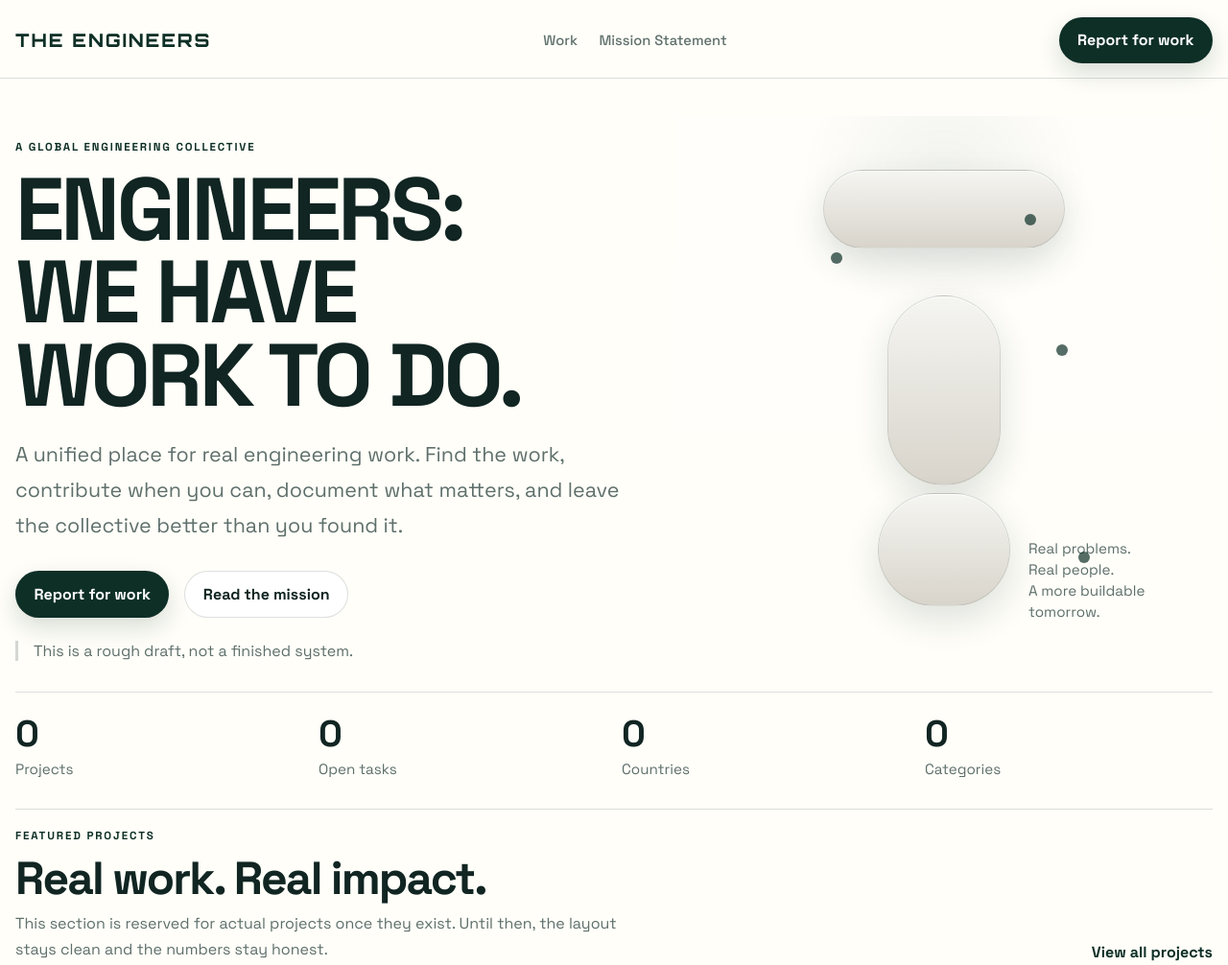
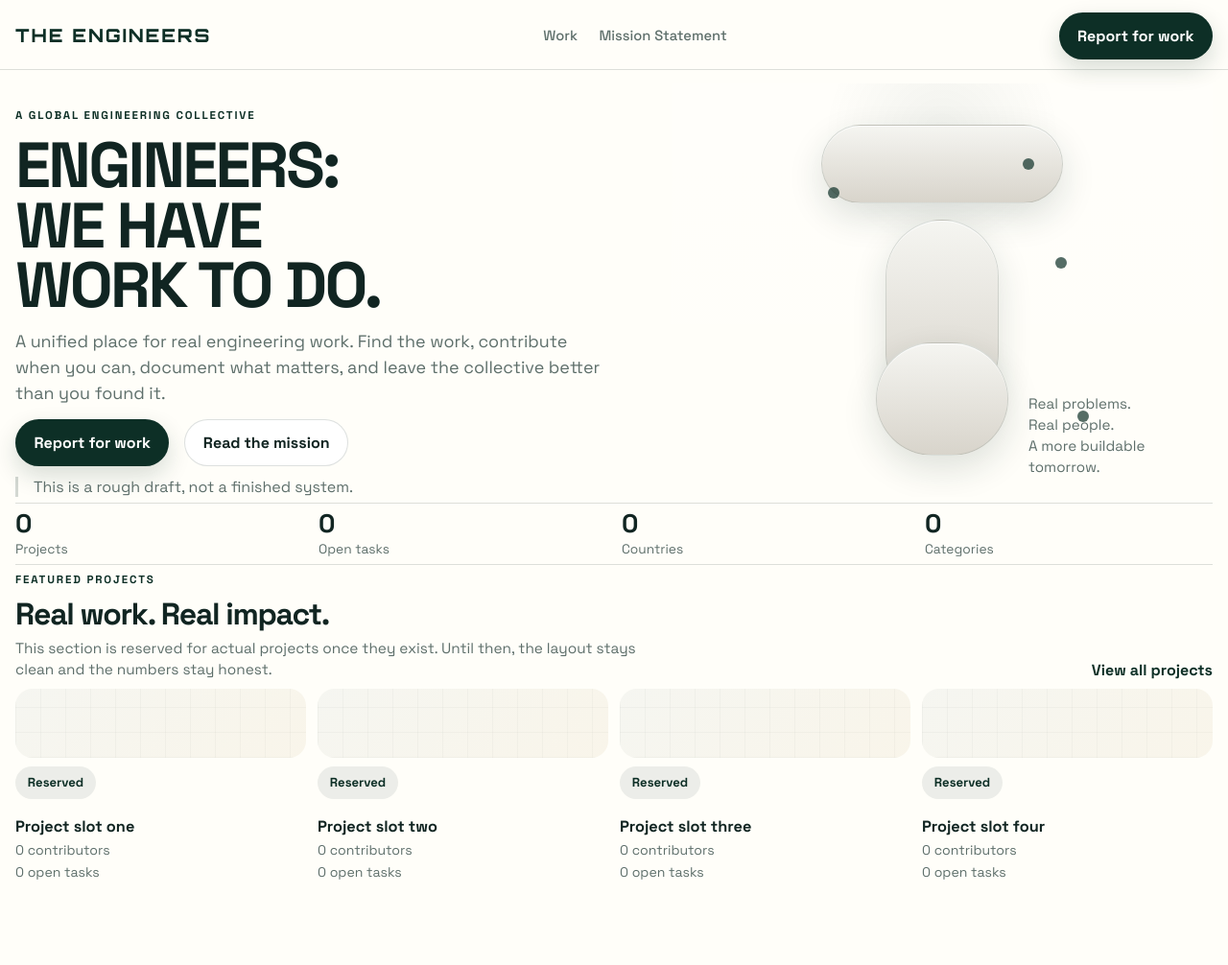
Before and after one commit to taylorolsen-vogt/Guild, a plain HTML site: page index.html in a window 1280 px wide. Shown: the top 1006 px of the page at 96% size. After the commit the page ends 919 px from the top, so only its background shows below. Drawn offline with Linux system fonts and the light colour scheme.

Commit message:
Make landing page fit one screen

```diff
--- a/index.html
+++ b/index.html
@@ -10,7 +10,7 @@
   <link href="https://fonts.googleapis.com/css2?family=Orbitron:wght@600;700;800&family=Space+Grotesk:wght@400;500;700&display=swap" rel="stylesheet" />
   <link rel="stylesheet" href="styles.css" />
 </head>
-<body>
+<body class="home-page">
   <div class="page-shell">
     <header class="topbar">
       <a class="brand" href="index.html">The Engineers</a>
--- a/styles.css
+++ b/styles.css
@@ -25,6 +25,109 @@ body {
   font-family: "Space Grotesk", "Avenir Next", "Segoe UI", "Helvetica Neue", Arial, sans-serif;
   color: var(--text);
   background: var(--bg);
+}
+
+.home-page {
+  overflow: hidden;
+}
+
+.home-page .page-shell {
+  min-height: 100dvh;
+  padding-bottom: 0;
+  display: grid;
+  grid-template-rows: auto minmax(0, 1fr) auto auto;
+  gap: 0.4rem;
+}
+
+.home-page .topbar {
+  padding: 0.82rem 0 0.68rem;
+}
+
+.home-page .home-layout {
+  padding-top: 0.5rem;
+  gap: 1.4rem;
+}
+
+.home-page .hero-copy h1 {
+  font-size: clamp(2.45rem, 5.2vw, 4.65rem);
+}
+
+.home-page .lede {
+  margin-top: 0.9rem;
+  font-size: clamp(1rem, 1.45vw, 1.12rem);
+  line-height: 1.5;
+}
+
+.home-page .hero-actions {
+  margin-top: 0.85rem;
+}
+
+.home-page .small-note {
+  margin-top: 0.7rem;
+}
+
+.home-page .hero-visual {
+  min-height: clamp(220px, 34vh, 360px);
+}
+
+.home-page .hero-annotation {
+  bottom: 1.25rem;
+}
+
+.home-page .home-metrics,
+.home-page .featured-work {
+  margin-top: 0;
+}
+
+.home-page .home-metrics {
+  padding-top: 0.5rem;
+}
+
+.home-page .home-metrics strong {
+  font-size: clamp(1.5rem, 2.1vw, 2rem);
+}
+
+.home-page .home-metrics span {
+  margin-top: 0.2rem;
+  font-size: 0.86rem;
+}
+
+.home-page .featured-work {
+  padding-top: 0.5rem;
+}
+
+.home-page .featured-work-head h2 {
+  font-size: clamp(1.5rem, 2.5vw, 2rem);
+}
+
+.home-page .featured-copy {
+  margin-top: 0.5rem;
+  line-height: 1.45;
+  font-size: 0.96rem;
+}
+
+.home-page .featured-rail {
+  margin-top: 0.55rem;
+  gap: 0.75rem;
+}
+
+.home-page .featured-slot-media {
+  min-height: 72px;
+}
+
+.home-page .featured-slot .project-tag {
+  margin-top: 0.55rem;
+}
+
+.home-page .featured-slot h3 {
+  margin-top: 0.45rem;
+  font-size: 1.02rem;
+}
+
+.home-page .featured-slot p:not(.project-tag) {
+  margin-top: 0.3rem;
+  line-height: 1.35;
+  font-size: 0.88rem;
 }
 
 a {
@@ -726,6 +829,16 @@ a {
 }
 
 @media (max-width: 920px) {
+  .home-page {
+    overflow-y: auto;
+  }
+
+  .home-page .page-shell {
+    min-height: auto;
+    display: block;
+    padding-bottom: 1.2rem;
+  }
+
   .home-layout,
   .info-grid {
     grid-template-columns: 1fr;
```
